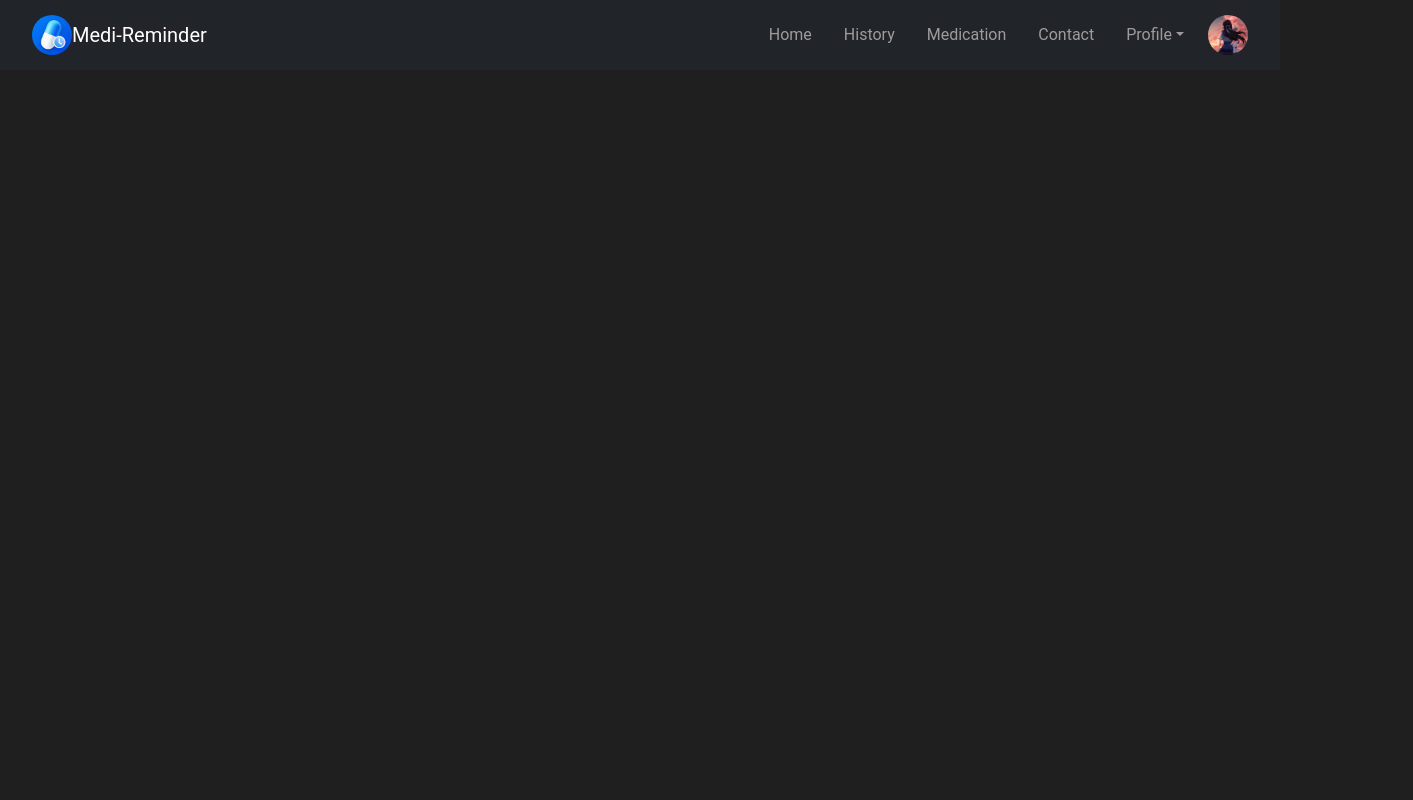
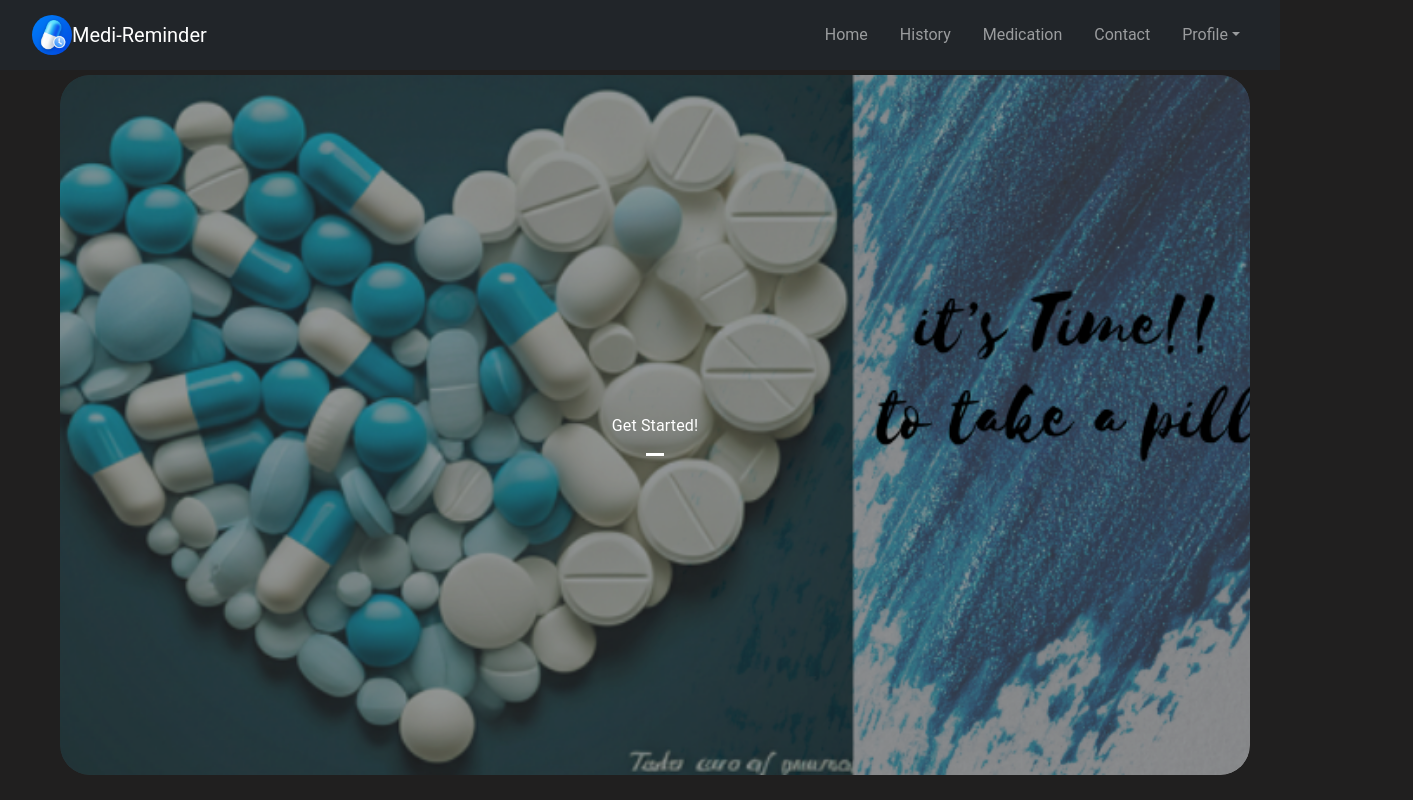
Before and after one commit to Sowmyadev2203/medi-reminder, a React (Create React App) app: page /home in a window 1280 px wide. Before the commit this address led to /login. Shown: the top 800 px of the page, 1413 px wide, since content can reach past the window. Built offline with nearby package versions, Linux system fonts and the light colour scheme; no server answers; sample sign-in values are in the browser's storage.

Commit message:
new push

```diff
--- a/src/App.js
+++ b/src/App.js
@@ -5,7 +5,7 @@
 import NavigationBar from './components/navbar/navbar';
 import Login from './components/login/Login';
 import Signup from './components/signup/signup';
-import Home from './components/Home/Home';
+import HomePage from './components/Home/Home';
 import Signout from './components/signout/signout';
 import Medication from './components/medication';
 import Profile from './components/profile';
@@ -31,7 +31,7 @@
       {user && <NavigationBar />}
 
       <Routes>
-        <Route path="/home" element={user ? <Home /> : <Navigate to="/login" />} />
+        {/* <Route path="/home" element={user ? <HomePage /> : <Navigate to="/login" />} /> */}
         <Route path="/" element={!user ? <Login /> : <Navigate to="/home" />} />
         <Route path="/signup" element={!user ? <Signup /> : <Navigate to="/" />} />
         <Route path="/signout" element={user ? <Signout /> : <Navigate to="/" />} />
@@ -40,6 +40,8 @@
         <Route path="/profile" element={<Profile/>} />
         <Route path="/history" element={<ResultPage />}/>
         <Route path="/medication" element={<ResultPage />}/>
+        <Route path="/home" element={<HomePage/>}/>
+
       </Routes>
     </BrowserRouter>
   );
--- a/src/components/navbar/navbar.js
+++ b/src/components/navbar/navbar.js
@@ -32,9 +32,7 @@
                   <NavDropdown.Item href="/signout">signout</NavDropdown.Item>
                 </NavDropdown>
               </Nav>
-              <div className="profile-container">
-                <Avatar src={profile} alt="Profile" className="profile-avatar" />
-              </div>
+
             </Offcanvas.Body>
           </Navbar.Offcanvas>
 
@@ -48,7 +46,6 @@
               <NavDropdown.Item href="/profile">My Profile</NavDropdown.Item>
               <NavDropdown.Item href="/signout">signout</NavDropdown.Item>
             </NavDropdown>
-            <Avatar src={profile} alt="Profile" className="profile-avatar" />
           </Nav>
         </Container>
       </Navbar>
--- a/src/components/signout/signout.jsx
+++ b/src/components/signout/signout.jsx
@@ -9,7 +9,8 @@
   const navigate = useNavigate();
 
   const handleSignOut = async (e) => {
-    e.preventdefault()
+    e.preventdefault();
+
     try {
       await signOut(auth);
       navigate('/', { replace: true });
```
